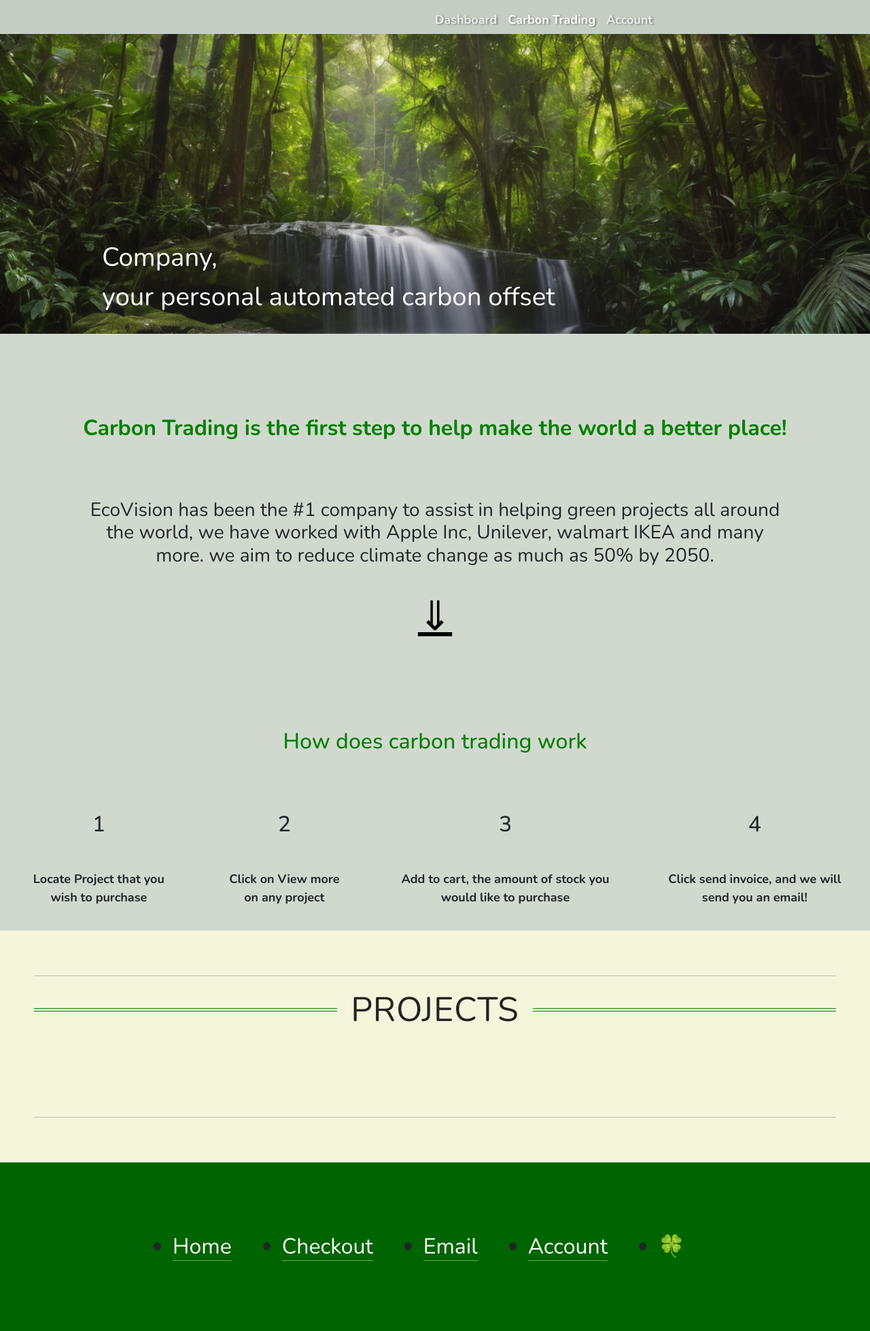
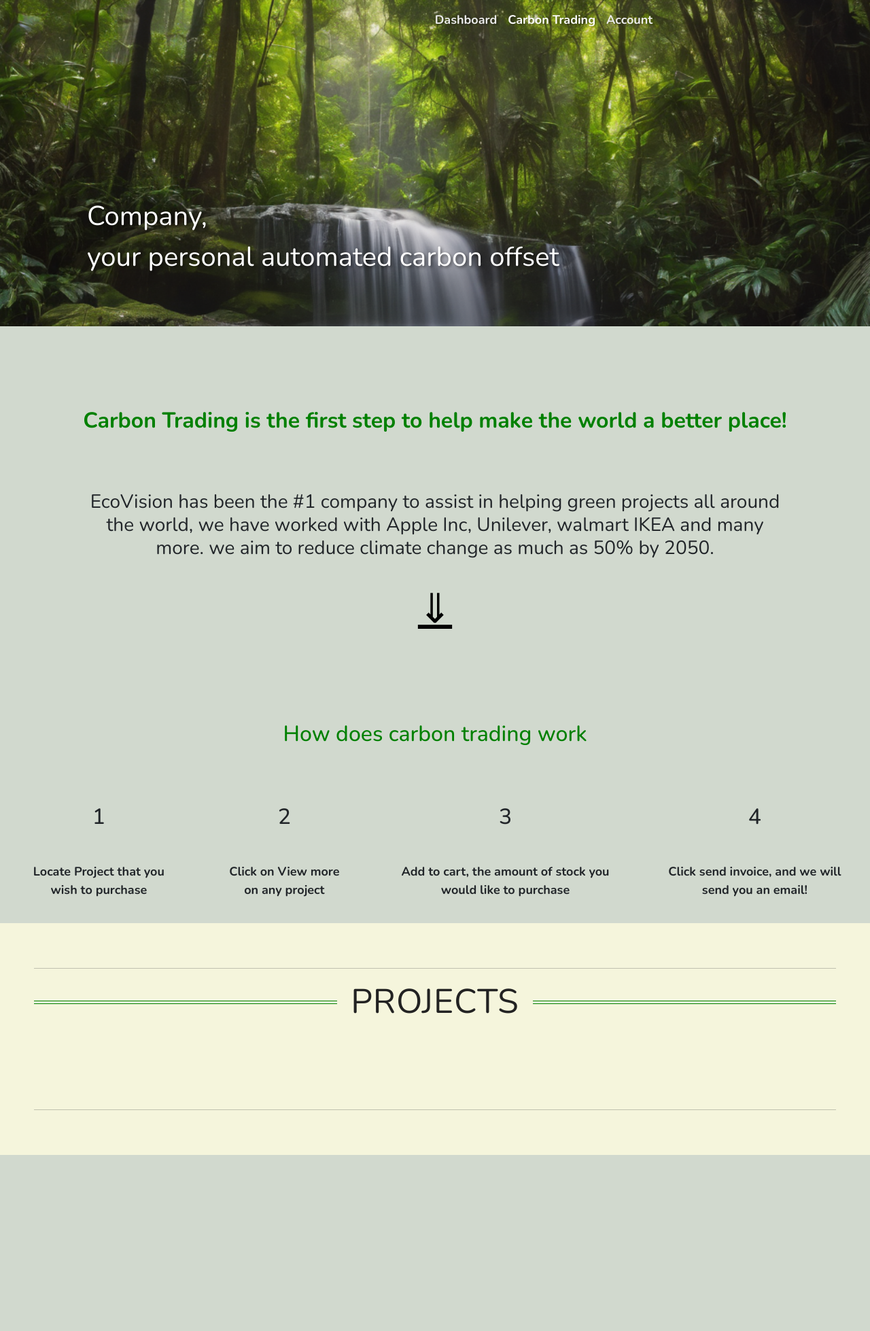
Before and after one commit to JacTBB/IT1166-EcoVision, a Flask app: page /trading/ in a window 1280 px wide; the page is wider, and only the part inside the window is pictured. Shown: that part at 68% size. After the commit the page ends 1699 px from the top of that part, so only its background shows below. Run offline with Flask 3, Linux system fonts and the light colour scheme; data that the repository does not hold is empty; some libraries are stand-ins or nearby versions.

Commit message:
minor css fixes for lance's

```diff
--- a/app/static/css/trading/dashboard.css
+++ b/app/static/css/trading/dashboard.css
@@ -5,26 +5,33 @@ body {
 }
 
 .Welcome-block {
-    padding-top: 50px;
     width: 100%;
-    height: auto;
+    height: 60vh;
     position: relative;
+    z-index: -1;
+}
+
+.Welcome-block img {
+    position: absolute;
+    width: 100%;
+    height: 60vh;
+    object-fit: cover;
+    object-position: center center;
 }
 
 .Welcome-block p {
-    padding-top: 50px;
-    position: absolute;
-    top: 300px;
-    left: 150px;
+    position: relative;
+    margin: 0 auto;
+    top: 60%;
+    left: 10%;
     color: white;
-    font-size: 3vw;
+    font-size: 2.5em;
+    text-shadow: 2px 2px 4px rgba(0, 0, 0, 0.5);
+    z-index: 1;
+    word-break:keep-all;
 
 }
 
-.Welcome-block img {
-    width: 100%;
-    height: auto;
-}
 
 .Para1 {
     font-size: x-large;
--- /dev/null
+++ b/app/static/css/trading/main.css
@@ -0,0 +1,4 @@
+.container-fluid {
+    padding-left: 0;
+    padding-right: 0;
+}
--- a/app/templates/trading/Dashboard.html
+++ b/app/templates/trading/Dashboard.html
@@ -3,12 +3,14 @@
 {% block title %}Carbon Trading - EcoVision{% endblock %}
 
 {% block head %}
+<link rel="stylesheet" href="{{ url_for('static', filename='css/trading/main.css')}}">
 <link rel="stylesheet" href="{{ url_for('static', filename='css/trading/dashboard.css') }}" />
 {% endblock %}
 
 {% block content %}
+<div class="container-fluid">
   <div class="Welcome-block">
-      <img src="../../static/images/Carbon Trading2.png" alt="">
+    <img src="{{url_for('static', filename='images/Carbon Trading2.png')}}" alt="">
     <p>Company, <br>
       your personal automated carbon offset</p>
   </div>
@@ -74,7 +76,9 @@
     {% endif %}
   </div>
 
-  <div class="Footer">
+</div>
+
+<!-- <div class="Footer">
   <ul>
     <li><a href="http://127.0.0.1/">Home</a></li>
     <li><a href="http://127.0.0.1/trading/Checkout">Checkout</a></li>
@@ -84,5 +88,5 @@
       <p>🍀</p>
     </li>
   </ul>
-  </div>
+</div> -->
 {% endblock %}
```
Lines whose indentation alone changed are shown as unchanged.
